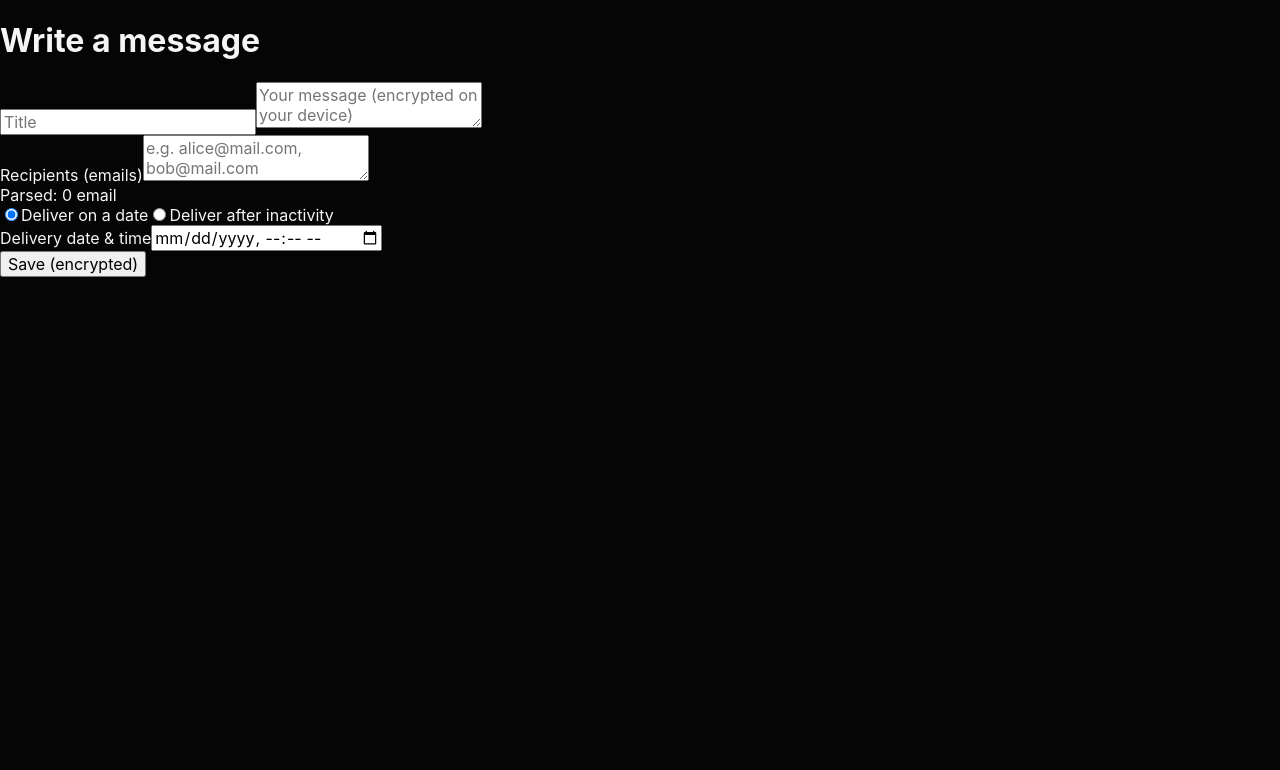
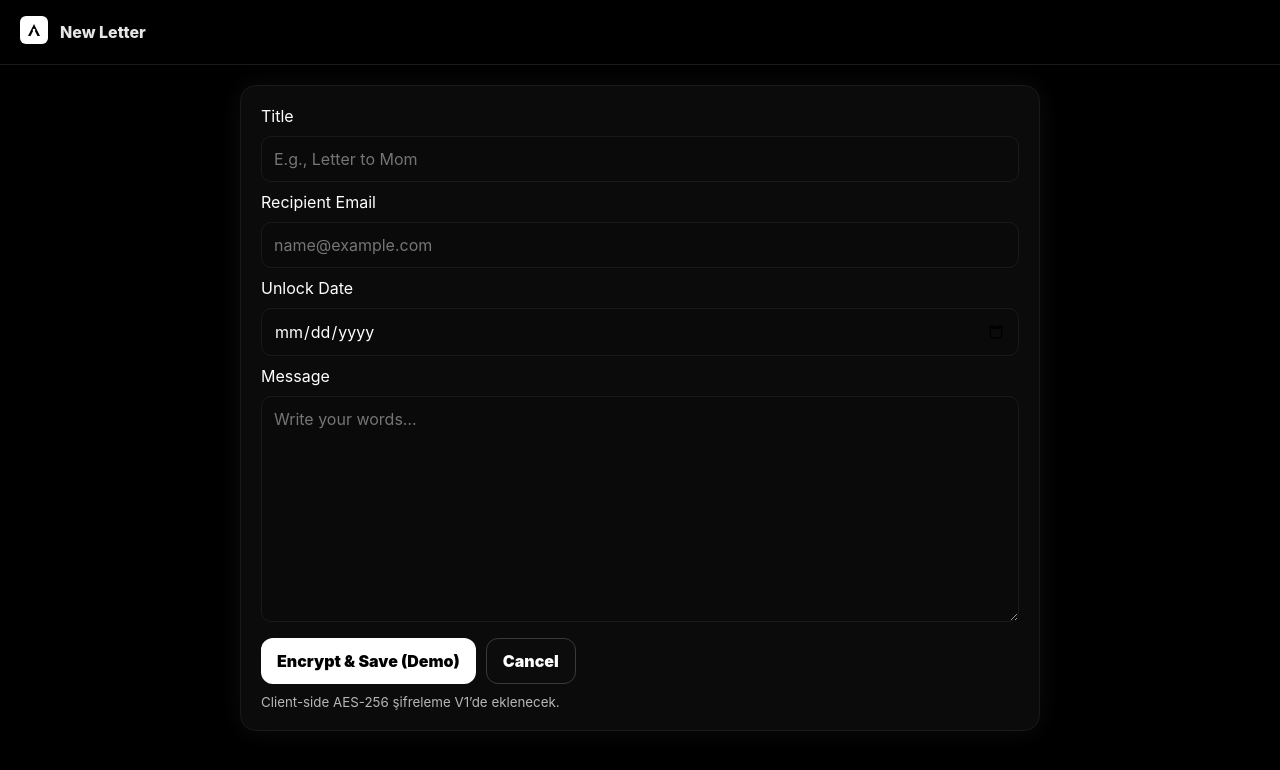
Before and after one commit to emirusmaximus/after-me-starter, a Next.js app: page /dashboard/write in a window 1280 px wide. Shown: the top 770 px of the page. Built offline with nearby package versions, Linux system fonts and the light colour scheme; no server answers.

Commit message:
Update page.tsx

```diff
--- a/app/dashboard/write/page.tsx
+++ b/app/dashboard/write/page.tsx
@@ -1,143 +1,70 @@
 "use client";
 
-import { useMemo, useState } from "react";
-import { useRouter } from "next/navigation";
-import { supabase } from "@/lib/supabaseClient";
-import { encryptText } from "@/lib/crypto";
+import Link from "next/link";
+import { useState } from "react";
 
-function parseEmails(raw: string): string[] {
-  return raw
-    .split(/[,\n; ]+/)
-    .map(e => e.trim().toLowerCase())
-    .filter(e => !!e && /^[^\s@]+@[^\s@]+\.[^\s@]+$/.test(e));
-}
-
-export default function WriteNowPage() {
-  const router = useRouter();
+export default function WritePage() {
   const [title, setTitle] = useState("");
-  const [body, setBody] = useState("");
-  const [emails, setEmails] = useState(""); // virgül veya alt alta
-  const [mode, setMode] = useState<"date"|"heartbeat">("date");
-  const [deliverAt, setDeliverAt] = useState("");        // YYYY-MM-DDTHH:mm
-  const [days, setDays] = useState(30);                  // inactivity gün sayısı
-  const [busy, setBusy] = useState(false);
-  const [err, setErr] = useState<string|null>(null);
-
-  const recipients = useMemo(() => parseEmails(emails), [emails]);
-
-  const onSave = async (e: React.FormEvent) => {
-    e.preventDefault(); setErr(null);
-
-    if (!title || !body) { setErr("Title and message are required."); return; }
-    if (recipients.length === 0) { setErr("Add at least one recipient email."); return; }
-    if (mode === "date" && !deliverAt) { setErr("Pick a delivery date & time."); return; }
-
-    setBusy(true);
-    try {
-      const { data: { user } } = await supabase.auth.getUser();
-      if (!user) throw new Error("Please sign in again.");
-
-      const { ciphertext, iv } = await encryptText(body);
-
-      const payload: any = {
-        user_id: user.id,
-        title,
-        ciphertext,
-        iv,
-        recipients,
-        delivery_mode: mode,
-        status: "draft",
-      };
-
-      if (mode === "date") {
-        payload.deliver_at = new Date(deliverAt).toISOString();
-        payload.inactivity_days = null;
-      } else {
-        payload.deliver_at = null;
-        payload.inactivity_days = days;
-      }
-
-      const { error } = await supabase.from("letters").insert(payload);
-      if (error) throw error;
-
-      router.replace("/dashboard?saved=1");
-    } catch (e: any) {
-      setErr(e.message || "Save failed.");
-      setBusy(false);
-    }
-  };
+  const [to, setTo] = useState("");
+  const [date, setDate] = useState("");
+  const [content, setContent] = useState("");
 
   return (
-    <main className="px-6 py-8 max-w-2xl mx-auto">
-      <h1 className="text-2xl mb-4">Write a message</h1>
+    <main style={{minHeight:"100vh", background:"#000", color:"#fff"}}>
+      <nav style={{display:"flex", alignItems:"center", gap:12, padding:"16px 20px", borderBottom:"1px solid #1a1a1a"}}>
+        <Link href="/dashboard" aria-label="Back to Dashboard">
+          <img src="/logo.svg" width={28} height={28} alt="After.Me" />
+        </Link>
+        <span style={{opacity:.9,fontWeight:800}}>New Letter</span>
+      </nav>
 
-      <form onSubmit={onSave} className="space-y-4">
+      <div style={{maxWidth:840, margin:"20px auto", padding:"0 20px"}}>
+        <div style={{
+          background:"#0b0b0b", border:"1px solid #1a1a1a", borderRadius:16, padding:20,
+          boxShadow:"0 0 24px rgba(255,255,255,.05)"
+        }}>
+          <div style={{display:"grid", gap:10}}>
+            <label>Title</label>
             <input
-          className="w-full rounded-lg border border-gray-700 bg-transparent px-3 py-2"
-          placeholder="Title"
-          value={title}
-          onChange={e=>setTitle(e.target.value)}
+              value={title} onChange={e=>setTitle(e.target.value)} placeholder="E.g., Letter to Mom"
+              style={inp}
             />
-
+            <label>Recipient Email</label>
+            <input
+              value={to} onChange={e=>setTo(e.target.value)} placeholder="name@example.com"
+              style={inp}
+            />
+            <label>Unlock Date</label>
+            <input
+              type="date" value={date} onChange={e=>setDate(e.target.value)}
+              style={inp}
+            />
+            <label>Message</label>
             <textarea
-          className="w-full min-h-[220px] rounded-lg border border-gray-700 bg-transparent px-3 py-2"
-          placeholder="Your message (encrypted on your device)"
-          value={body}
-          onChange={e=>setBody(e.target.value)}
+              rows={10} value={content} onChange={e=>setContent(e.target.value)} placeholder="Write your words…"
+              style={{...inp, resize:"vertical"}}
             />
-
-        <div>
-          <label className="block mb-1 opacity-80">Recipients (emails)</label>
-          <textarea
-            className="w-full min-h-[90px] rounded-lg border border-gray-700 bg-transparent px-3 py-2"
-            placeholder="e.g. alice@mail.com, bob@mail.com"
-            value={emails}
-            onChange={e=>setEmails(e.target.value)}
-          />
-          <div className="text-sm opacity-70 mt-1">Parsed: {recipients.length} email</div>
+            <div style={{display:"flex", gap:10, marginTop:6}}>
+              <button
+                onClick={()=>{ alert("Draft saved locally (demo). V1: client-side AES + Supabase."); }}
+                style={btnSolid}
+              >Encrypt & Save (Demo)</button>
+              <Link href="/dashboard" style={btnGhost}>Cancel</Link>
             </div>
-
-        <div className="rounded-xl border border-gray-700 p-3">
-          <div className="flex gap-4 mb-3">
-            <label className="flex items-center gap-2 cursor-pointer">
-              <input type="radio" name="mode" checked={mode==="date"} onChange={()=>setMode("date")} />
-              <span>Deliver on a date</span>
-            </label>
-            <label className="flex items-center gap-2 cursor-pointer">
-              <input type="radio" name="mode" checked={mode==="heartbeat"} onChange={()=>setMode("heartbeat")} />
-              <span>Deliver after inactivity</span>
-            </label>
+            <small style={{opacity:.7}}>Client-side AES-256 şifreleme V1’de eklenecek.</small>
           </div>
-
-          {mode === "date" ? (
-            <div className="flex items-center gap-3">
-              <label className="opacity-80 min-w-40">Delivery date & time</label>
-              <input
-                type="datetime-local"
-                className="rounded-lg border border-gray-700 bg-transparent px-3 py-2"
-                value={deliverAt}
-                onChange={e=>setDeliverAt(e.target.value)}
-              />
         </div>
-          ) : (
-            <div className="flex items-center gap-3">
-              <label className="opacity-80 min-w-40">Days after last heartbeat</label>
-              <input
-                type="number" min={1}
-                className="w-28 rounded-lg border border-gray-700 bg-transparent px-3 py-2"
-                value={days}
-                onChange={e=>setDays(parseInt(e.target.value||"0",10))}
-              />
-              <span className="opacity-70 text-sm">e.g. 30</span>
       </div>
-          )}
-        </div>
-
-        {err && <div className="text-red-400 text-sm">{err}</div>}
-        <button disabled={busy} className="rounded-xl border border-purple-500 px-4 py-2">
-          {busy ? "Saving…" : "Save (encrypted)"}
-        </button>
-      </form>
     </main>
   );
 }
+
+const inp: React.CSSProperties = {
+  background:"#0a0a0a", border:"1px solid #1a1a1a", borderRadius:10, color:"#fff", padding:"12px 12px", outline:"none"
+};
+const btnSolid: React.CSSProperties = {
+  appearance:"none", border:"0", borderRadius:12, padding:"12px 16px", fontWeight:900, background:"#fff", color:"#000", cursor:"pointer"
+};
+const btnGhost: React.CSSProperties = {
+  border:"1px solid #3a3a3a", borderRadius:12, padding:"12px 16px", fontWeight:900, color:"#fff", textDecoration:"none", background:"#0c0c0c"
+};
```
Lines whose indentation alone changed are shown as unchanged.
